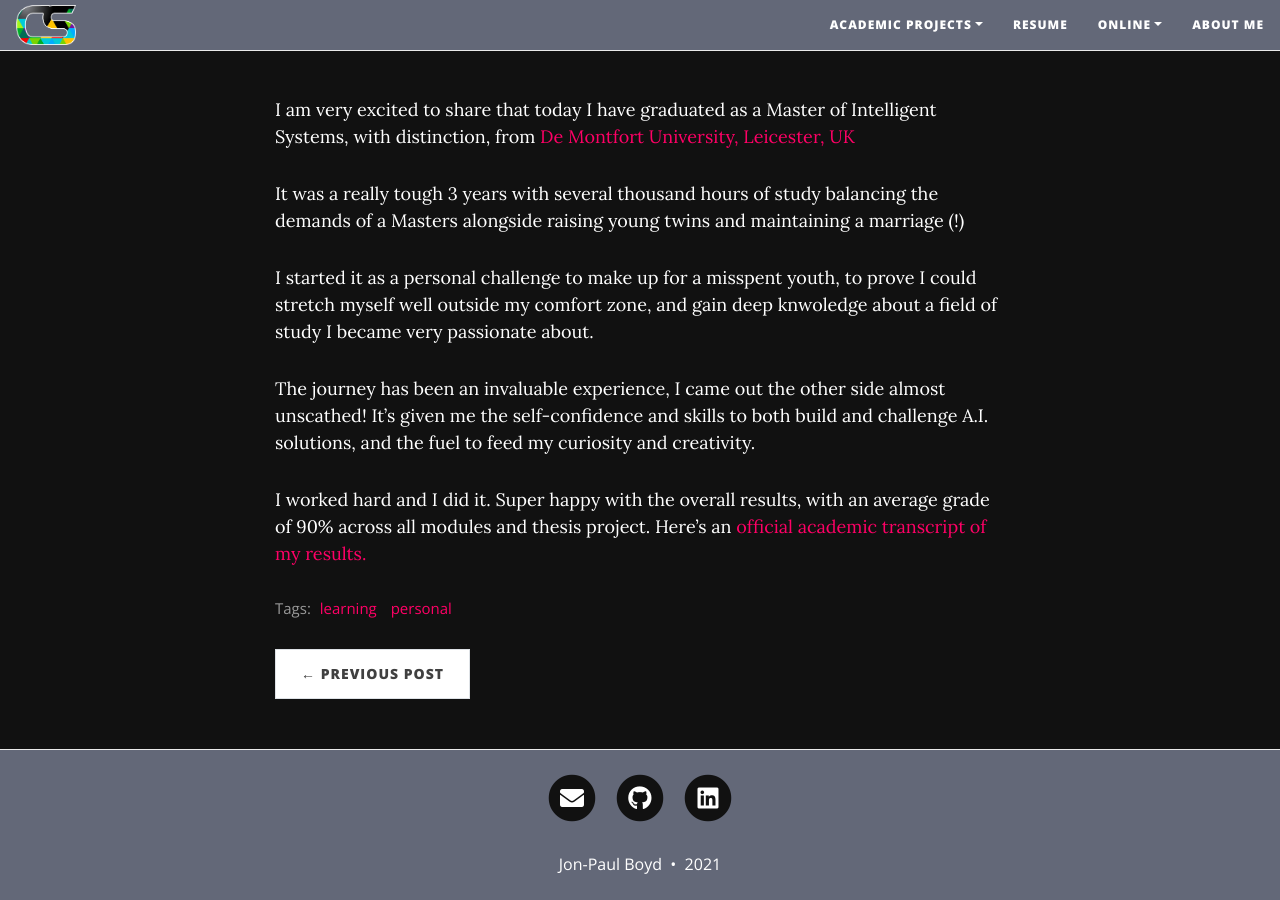
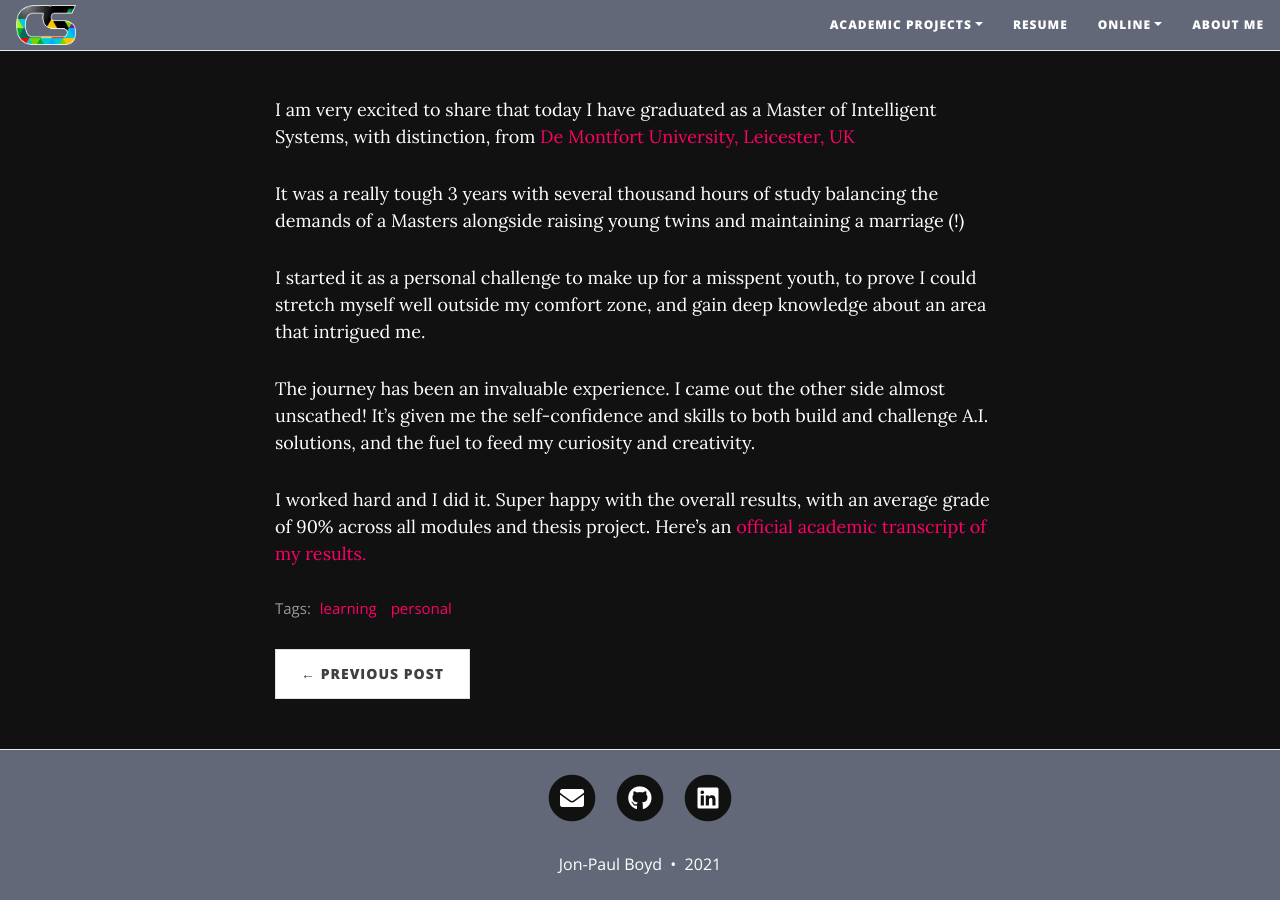
Before and after one commit to corticalstack/corticalstack.github.io, a Jekyll site: the page built from _posts/2021-07-23-masters-results-are-in.md, in a window 1280 px wide and 900 px high, scrolled down 557 px. Built offline with Jekyll 4.4.1, drawn with Linux system fonts in a browser that asks for light colours; nearby versions of some CDN libraries.

Commit message:
Post updates

```diff
--- a/_posts/2021-07-23-masters-results-are-in.md
+++ b/_posts/2021-07-23-masters-results-are-in.md
@@ -9,8 +9,8 @@ I am very excited to share that today I have graduated as a Master of Intelligen
 
 It was a really tough 3 years with several thousand hours of study balancing the demands of a Masters alongside raising young twins and maintaining a marriage (!)
 
-I started it as a personal challenge to make up for a misspent youth, to prove I could stretch myself well outside my comfort zone, and gain deep knwoledge about a field of study I became very passionate about.
+I started it as a personal challenge to make up for a misspent youth, to prove I could stretch myself well outside my comfort zone, and gain deep knowledge about an area that intrigued me.
 
-The journey has been an invaluable experience, I came out the other side almost unscathed! It's given me the self-confidence and skills to both build and challenge A.I. solutions, and the fuel to feed my curiosity and creativity.
+The journey has been an invaluable experience. I came out the other side almost unscathed! It's given me the self-confidence and skills to both build and challenge A.I. solutions, and the fuel to feed my curiosity and creativity.
 
 I worked hard and I did it. Super happy with the overall results, with an average grade of 90% across all modules and thesis project. Here's an [official academic transcript of my results.](https://docs.google.com/viewer?url=https://github.com/corticalstack/corticalstack.github.io/raw/master/docs/edu/DMU HEAR Jon-Paul Boyd 20210723.pdf)
```
